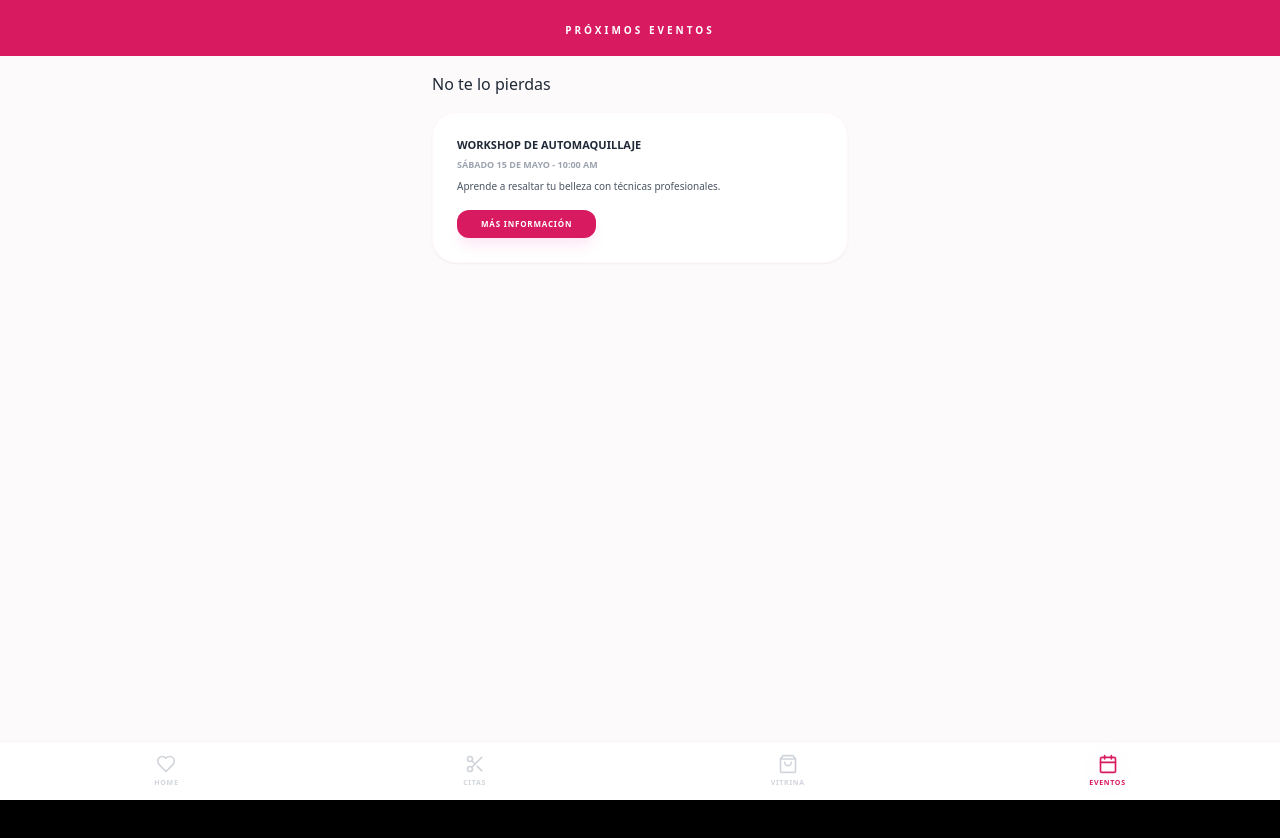
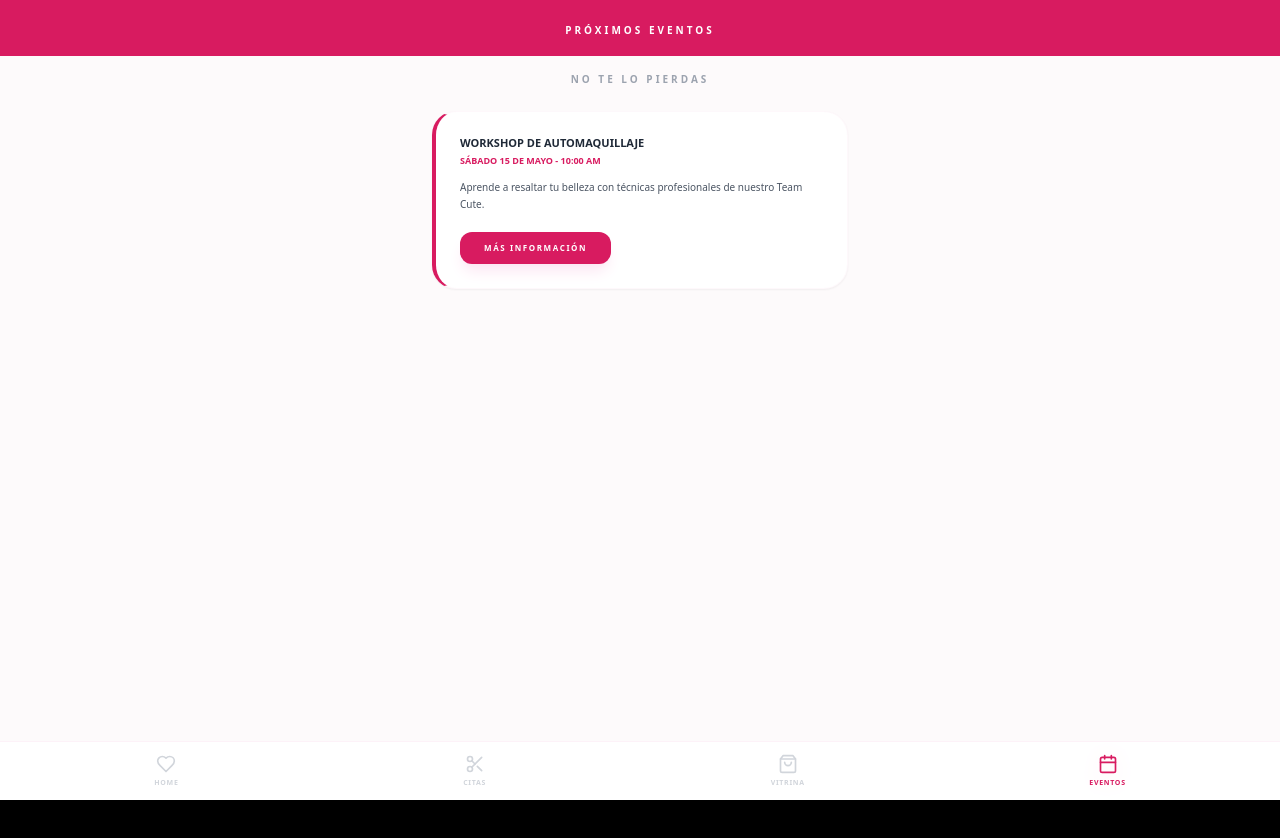
Before and after one commit to anaaz1798/martha-cute-studio, a React (Vite) app: page /eventos in a window 1280 px wide. Shown: the top 838 px of the page. Built offline with nearby package versions, Linux system fonts and the light colour scheme.

Commit message:
Update EventsPage.jsx

```diff
--- a/src/pages/EventsPage.jsx
+++ b/src/pages/EventsPage.jsx
@@ -1,22 +1,19 @@
 import Navbar from '../components/Navbar';
-// Asegúrate de tener calendar en lucide-react
-import { Calendar } from 'lucide-react';
 
 export default function EventsPage() {
   return (
-    <div className="min-h-screen bg-[#fdfafb] pb-24 font-sans">
+    <div className="min-h-screen bg-[#fdfafb] pb-24 font-sans text-gray-800">
       <nav className="bg-[#d81b60] text-white p-4 text-center sticky top-0 z-50">
         <span className="font-black uppercase text-[10px] tracking-[0.3em]">Próximos Eventos</span>
       </nav>
 
       <main className="max-w-md mx-auto p-4 space-y-4">
-        <p className="cute-title">No te lo pierdas</p>
-
-        <div className="cute-card border-l-4 border-l-[#d81b60]">
-          <h3 className="font-black text-[11px] uppercase text-gray-800">Workshop de Automaquillaje</h3>
-          <p className="text-[9px] text-gray-400 font-bold mt-1 uppercase">Sábado 15 de Mayo - 10:00 AM</p>
-          <p className="text-[10px] text-gray-600 mt-2">Aprende a resaltar tu belleza con técnicas profesionales.</p>
-          <button className="mt-4 bg-[#d81b60] text-white px-6 py-2 rounded-xl text-[8px] font-black uppercase tracking-widest shadow-lg shadow-pink-100">
+        <p className="text-[10px] font-black uppercase tracking-[0.3em] text-gray-400 text-center mb-6">No te lo pierdas</p>
+        <div className="bg-white rounded-[24px] p-6 shadow-sm border border-pink-50/50 border-l-4 border-l-[#d81b60]">
+          <h3 className="font-black text-[11px] uppercase text-gray-800 leading-tight">Workshop de Automaquillaje</h3>
+          <p className="text-[9px] font-bold mt-1 uppercase text-[#d81b60]">Sábado 15 de Mayo - 10:00 AM</p>
+          <p className="text-[10px] text-gray-600 mt-3 leading-relaxed">Aprende a resaltar tu belleza con técnicas profesionales de nuestro Team Cute.</p>
+          <button className="mt-5 bg-[#d81b60] text-white px-6 py-2.5 rounded-xl text-[8px] font-black uppercase tracking-[0.2em] shadow-lg shadow-pink-100 active:scale-95">
             Más información
           </button>
         </div>
```
